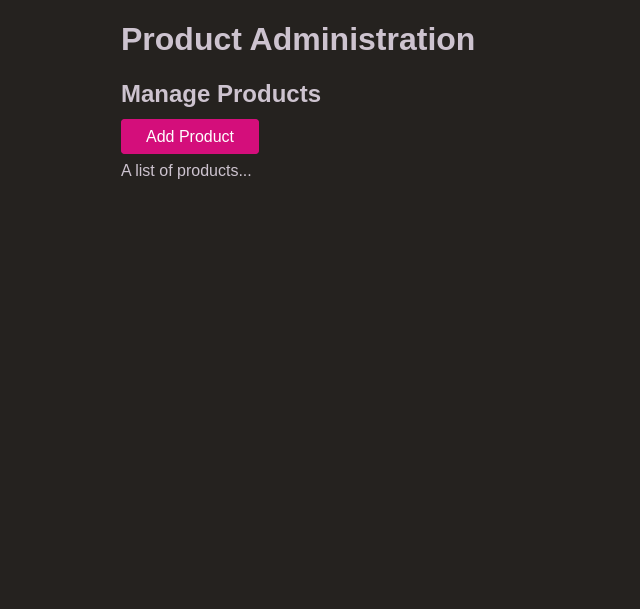
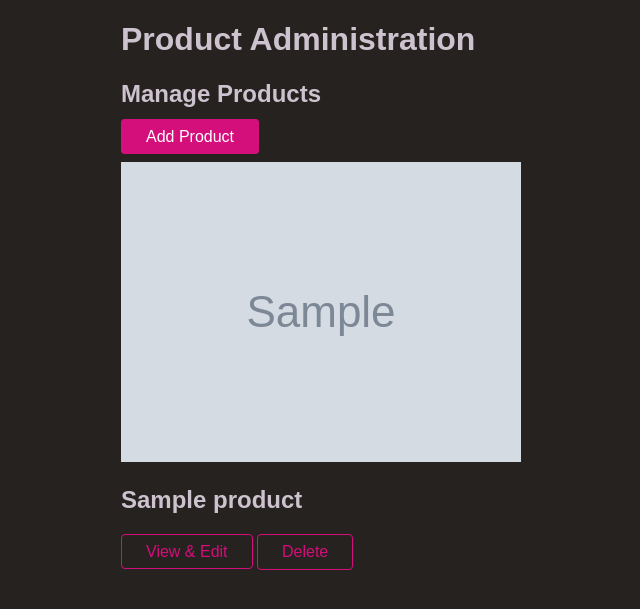
Before and after one commit to khalidsyahmi/100-days-online-shop-demo, a Node server app: template views/admin/products/all-products.ejs in a window 1280 px wide. Shown: the part 80-689 px from the top of the page, without its empty margins (119-759 px from the left). Run offline with Node 20, Linux system fonts and the light colour scheme; the template is opened without the code that fills it: most values are stand-ins (such as "Sample title", 1, 10 or a date in 2020); grey boxes marked "Sample" are stand-in pictures; some libraries are stand-ins or nearby versions; some web fonts are replaced.

Commit message:
images-upload

```diff
--- a/app.js
+++ b/app.js
@@ -21,6 +21,7 @@ app.set("view engine", "ejs");
 app.set("views", path.join(__dirname, "views"));
 
 app.use(express.static("public"));
+app.use('/products/assets/',express.static('images'));
 app.use(express.urlencoded({ extended: false }));
 
 /* const mongodbSessionStore = createSessionConfig.sessionKey(expressSession);
--- a/views/admin/products/all-products.ejs
+++ b/views/admin/products/all-products.ejs
@@ -13,7 +13,13 @@
           </p>
         </section>
         <section>
-          <p>A list of products...</p>
+          <ul id="products-grid">
+            <% for (const product of products) { %>
+              <li>
+                <%- include('includes/product-items', { product: product }) %>
+              </li>
+            <% } %>
+          </ul>
         </section>
     </main>
 <%- include('../../shared/includes/footer') %>
--- /dev/null
+++ b/views/admin/products/includes/product-items.ejs
@@ -0,0 +1,10 @@
+<article class="product-item">
+    <img src="<%= product.imageUrl %>" alt="<%= product.title %>" />
+    <div class="product-item-content">
+      <h2><%= product.title %></h2>
+      <div class="product-item-actions">
+        <a class="btn btn-alt" href="/admin/products/<%= product.id %>">View & Edit</a>
+        <button class="btn btn-alt">Delete</button>
+      </div>
+    </div>
+  </article>
```
Also changed, not shown: controllers/admin-controller.js (+8 -2 lines), models/product-model.js (+12 -1 lines), images/product-images/01861a90-893d-4ff9-81d2-161360d2ad67-1645839760649.png (added), images/product-images/486ec131-67fd-4d08-9dff-b30ee487d5a0-1645150501421.png (deleted), images/product-images/8d6d95e0-f315-49d9-b303-061b3e0b00e7-1645406245618.png (deleted).
